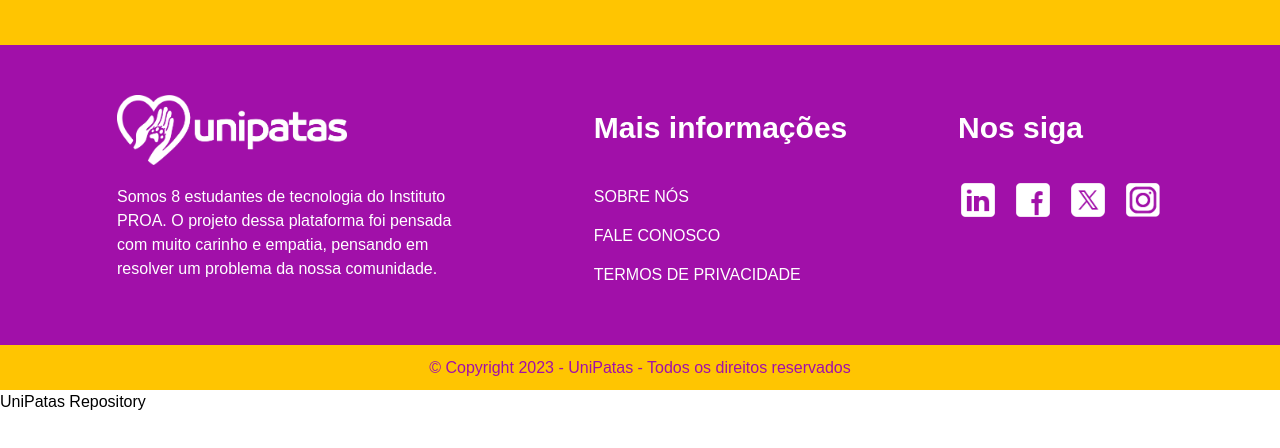
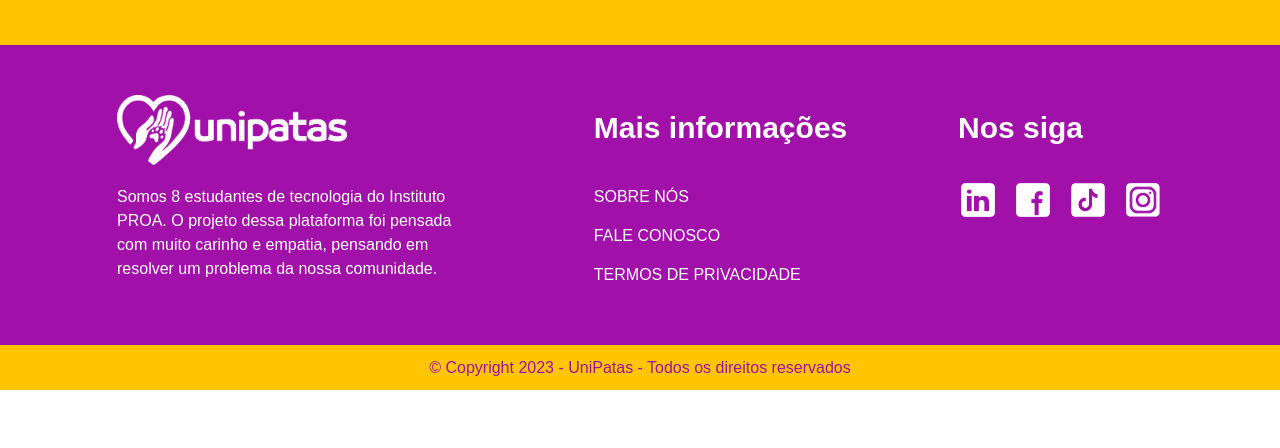
Before and after one commit to UniPatas/UniPatas, a Next.js app: page / in a window 1280 px wide. Shown: the top 448 px of the page. Built offline with nearby package versions, Linux system fonts and the light colour scheme; a web font is replaced by a local one.

Commit message:
Ícone do insta foi subtituido pelo do tiktok, comentários no código adicionado, arrumação no código HTML.

```diff
--- a/src/app/layout.js
+++ b/src/app/layout.js
@@ -1,24 +1,24 @@
-import { Anybody } from 'next/font/google'
-import './globals.css'
-import { ComponenteFooter } from '@/components/ComponenteFooter'
+import { Anybody } from "next/font/google";
+import "./globals.css";
+import { Footer } from "@/components/pagHome/Footer/Footer";
 
 const anybody = Anybody({
-   subsets: ['latin'],
-  weight: ['200', '300', '400', '600', '700']
-  })
+  subsets: ["latin"],
+  weight: ["200", "300", "400", "600", "700"],
+});
 
 export const metadata = {
-  title: 'UniPatas',
-  description: 'Generated by create next app',
-}
+  title: "UniPatas",
+  description: "Generated by create next app",
+};
 
 export default function RootLayout({ children }) {
   return (
     <html lang="pt-br">
       <body className={anybody.className}>
-        <ComponenteFooter />
+        <Footer />
         {children}
-        </body>
+      </body>
     </html>
-  )
+  );
 }
--- a/src/app/page.js
+++ b/src/app/page.js
@@ -2,6 +2,6 @@ import Image from 'next/image'
 
 export default function Home() {
   return (
-    <div>UniPatas Repository</div>
+    <></>
   )
 }
--- a/src/components/ComponenteFooter.js
+++ /dev/null
@@ -1,123 +0,0 @@
-import Image from "next/image";
-
-import Linkedin from "@/assets/icons8-linkedin-100.png";
-import Facebook from "@/assets/icons8-facebook-100.png";
-import TwitterX from "@/assets/icons8-twitterx-100.png";
-import Instagram from "@/assets/icon-insta.png";
-import LogoBranca from "@/assets/Logo-UniPatas-Vector-branca.png";
-
-export function ComponenteFooter() {
-  return (
-    <div>
-      <div className=" w-full h-[45px] bg-yellow"></div>
-
-      <div>
-        <div className="w-full h-[300px] bg-darker-purple">
-          <div className=" flex justify-between w-full max-w-[1246px] px-[100px] mx-auto pt-[50px]">
-            <div className=" max-w-[35%] ">
-              <div>
-                <a href="#">
-                  <Image
-                    className="w-[230px] transition-all ease-in-out duration-200 hover:scale-125"
-                    src={LogoBranca}
-                    alt="Logo da UniPatas na cor branca."
-                  />
-                </a>
-              </div>
-              <div className=" pt-[20px]">
-                <p className=" text-white ">
-                  Somos 8 estudantes de tecnologia do Instituto PROA. O projeto
-                  dessa plataforma foi pensada com muito carinho e empatia,
-                  pensando em resolver um problema da nossa comunidade.
-                </p>
-              </div>
-            </div>
-
-            <div>
-              <div>
-                <h1 className="text-[30px] font-black text-white pb-[10px] mt-[10px]">
-                  Mais informações
-                </h1>
-              </div>
-              <div className="flex flex-col gap-[15px] pt-[25px] text-white">
-                <div>
-                  <a href="" className="hover:underline">
-                    SOBRE NÓS
-                  </a>
-                </div>
-                <div>
-                  <a href="" className="hover:underline">
-                    FALE CONOSCO
-                  </a>
-                </div>
-                <div>
-                  <a href="" className="hover:underline">
-                    TERMOS DE PRIVACIDADE
-                  </a>
-                </div>
-              </div>
-            </div>
-
-            <div>
-              <div>
-                <h1 className="text-[30px] font-black text-white pb-[10px] mt-[10px]">
-                  Nos siga
-                </h1>
-              </div>
-              <div className=" flex gap-[15px] pt-[20px]">
-                <div>
-                  <a href="https://www.linkedin.com/company/unipatas" target="_blank">
-                    <Image
-                      className="w-[40px]"
-                      src={Linkedin}
-                      alt="Ícone do LinkedIn"
-                    />
-                  </a>
-                </div>
-
-                <div>
-                  <a href="https://www.facebook.com/unipatas.plataforma" target="_blank">
-                    <Image
-                      className="w-[40px]"
-                      src={Facebook}
-                      alt="Ícone do Facebook"
-                    />
-                  </a>
-                </div>
-
-                <div>
-                  <a href="https://www.tiktok.com/@unipatas.plataforma" target="_blank">
-                    <Image
-                      className="w-[40px]"
-                      src={TwitterX}
-                      alt="Ícone do TikTok"
-                    />
-                  </a>
-                </div>
-
-                <div>
-                  <a href="https://www.instagram.com/unipatas.plataforma/" target="_blank">
-                    <Image
-                      className="w-[40px]"
-                      src={Instagram}
-                      alt="Ícone do Instagram"
-                    />
-                  </a>
-                </div>
-              </div>
-            </div>
-          </div>
-        </div>
-      </div>
-
-      <div className=" flex justify-center items-center w-full h-[45px] bg-yellow">
-        <div>
-          <p className=" text-darker-purple">
-            {" "}
-            &copy; Copyright 2023 - UniPatas - Todos os direitos reservados
-          </p>
-        </div>
-      </div>
-    </div>
-  );
-}
--- /dev/null
+++ b/src/components/pagHome/Footer/Footer.jsx
@@ -0,0 +1,141 @@
+import Image from "next/image";
+
+import Linkedin from "@/assets/icons8-linkedin-100.png";
+import Facebook from "@/assets/icons8-facebook-100.png";
+import TikTok from "@/assets/icon-tiktok.png";
+import Instagram from "@/assets/icon-insta.png";
+import LogoBranca from "@/assets/Logo-UniPatas-Vector-branca.png";
+
+export function Footer() {
+  return (
+    <>
+      <footer>
+        <div className=" w-full h-[45px] bg-yellow"></div>
+        {/* Div que contem os três elementos dentro do footer */}
+        <div>
+          <div className="w-full h-[300px] bg-darker-purple">
+            <div className=" flex justify-between w-full max-w-[1246px] px-[100px] mx-auto pt-[50px]">
+              {/* Breve apresentação da UniPatas com a Logo. */}
+              <div className=" max-w-[35%] ">
+                <div>
+                  <a href="http://localhost:3000/">
+                    <Image
+                      className="w-[230px] transition-all ease-in-out duration-200 hover:scale-125"
+                      src={LogoBranca}
+                      alt="Logo da UniPatas na cor branca."
+                    />
+                  </a>
+                </div>
+                <div className=" pt-[20px]">
+                  <p className=" text-white ">
+                    Somos 8 estudantes de tecnologia do Instituto PROA. O
+                    projeto dessa plataforma foi pensada com muito carinho e
+                    empatia, pensando em resolver um problema da nossa
+                    comunidade.
+                  </p>
+                </div>
+              </div>
+
+              {/* Seção MAIS INFORMAÇÕES */}
+              <div>
+                <div>
+                  <h1 className="text-[30px] font-black text-white pb-[10px] mt-[10px]">
+                    Mais informações
+                  </h1>
+                </div>
+                <div className="flex flex-col gap-[15px] pt-[25px] text-white">
+                  <div>
+                    <a href="" className="hover:underline">
+                      SOBRE NÓS
+                    </a>
+                  </div>
+                  <div>
+                    <a href="" className="hover:underline">
+                      FALE CONOSCO
+                    </a>
+                  </div>
+                  <div>
+                    <a href="" className="hover:underline">
+                      TERMOS DE PRIVACIDADE
+                    </a>
+                  </div>
+                </div>
+              </div>
+              {/* Seção REDES SOCIAIS */}
+              <div>
+                <div>
+                  <h1 className="text-[30px] font-black text-white pb-[10px] mt-[10px]">
+                    Nos siga
+                  </h1>
+                </div>
+                <div className=" flex gap-[15px] pt-[20px]">
+                  <div>
+                    <a
+                      href="https://www.linkedin.com/company/unipatas"
+                      target="_blank"
+                    >
+                      <Image
+                        className="w-[40px]"
+                        src={Linkedin}
+                        alt="Ícone do LinkedIn"
+                      />
+                    </a>
+                  </div>
+
+                  <div>
+                    <a
+                      href="https://www.facebook.com/unipatas.plataforma"
+                      target="_blank"
+                    >
+                      <Image
+                        className="w-[40px]"
+                        src={Facebook}
+                        alt="Ícone do Facebook"
+                      />
+                    </a>
+                  </div>
+
+                  <div>
+                    <a
+                      href="https://www.tiktok.com/@unipatas.plataforma"
+                      target="_blank"
+                    >
+                      <Image
+                        className="w-[40px]"
+                        src={TikTok}
+                        alt="Ícone do TikTok"
+                      />
+                    </a>
+                  </div>
+
+                  <div>
+                    <a
+                      href="https://www.instagram.com/unipatas.plataforma/"
+                      target="_blank"
+                    >
+                      <Image
+                        className="w-[40px]"
+                        src={Instagram}
+                        alt="Ícone do Instagram"
+                      />
+                    </a>
+                  </div>
+                </div>
+              </div>
+            </div>
+          </div>
+        </div>
+
+        <div className=" flex justify-center items-center w-full h-[45px] bg-yellow">
+          {/* Parte do Copyright */}
+          <div>
+            <p className=" text-darker-purple">
+              {" "}
+              &copy; Copyright 2023 - UniPatas - Todos os direitos reservados
+            </p>
+          </div>
+        </div>
+      </footer>
+    </>
+  );
+}
```
Also changed, not shown: src/assets/icon-tiktok.png (added), src/assets/icons8-twitterx-100.png (deleted).
